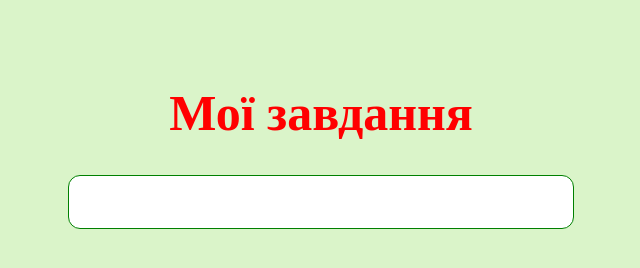
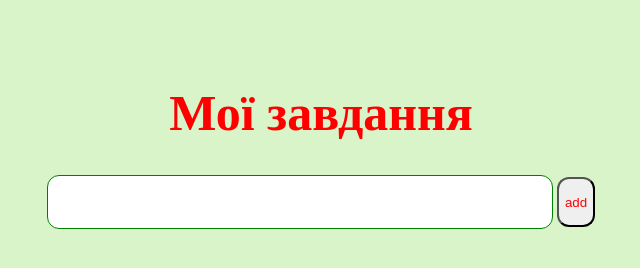
Before and after one commit to diana-tuz/todoList, a plain HTML site: page index.html in a window 1280 px wide. Shown: the whole page, without its empty margins (319-959 px from the left). Drawn offline with Linux system fonts and the light colour scheme.

Commit message:
add list value

```diff
--- a/index.html
+++ b/index.html
@@ -13,10 +13,17 @@
         <h1 class="title">
             Мої завдання
         </h1>
-        <input type="text" class="input" />
-        <div class="list">
-
+        <div class="container_button">
+            <input id="input" type="text" class="input" />
+            <button
+                onclick="addNewItem()"
+                type="button"
+                class="button"
+            >
+                add
+            </button>
         </div>
+        <ul id="list" class="list"></ul>
     </div>
     <script type="text/javascript" src="script.js"></script>
 </body>
--- a/script.js
+++ b/script.js
@@ -0,0 +1,18 @@
+function addNewItem() {
+  const valueInput = document.getElementById("input").value;
+  const list = document.getElementById("list");
+  const newListItem = document.createElement("li");
+  const remove = document.createElement("button");
+  remove.appendChild(document.createTextNode("delete"));
+
+  remove.addEventListener('click', function(){
+    list.removeChild(newListItem);
+  })
+  const itemValue = document.createTextNode(valueInput);
+  newListItem.appendChild(itemValue);
+  newListItem.appendChild(remove);
+  list.appendChild(newListItem);
+
+  document.getElementById("input").value = "";
+
+}
--- a/style.css
+++ b/style.css
@@ -19,3 +19,9 @@ align-items: center;
   border-radius: 12px;
   border: 1px solid green;
 }
+
+.button{
+  height: 50px;
+  color: red;
+  border-radius: 12px;
+}
```
